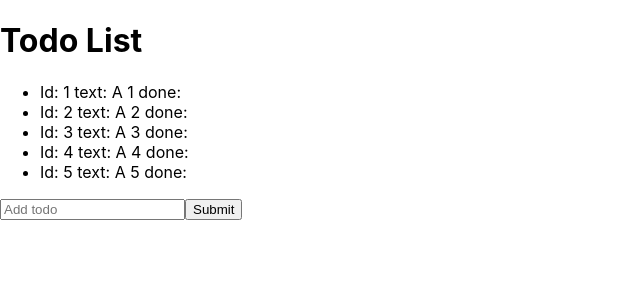
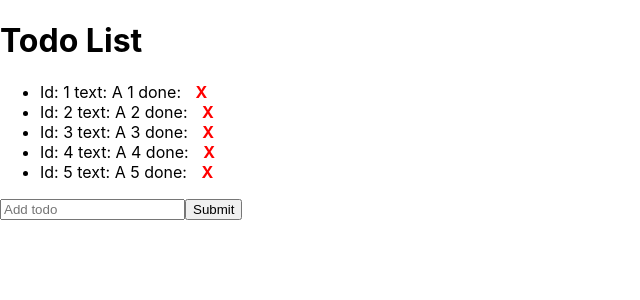
Before and after one commit to Pobx/todo-reactjs, a React (Create React App) app: page / in a window 1280 px wide. Shown: the top 300 px of the page, without its empty margins (0-640 px from the left). Built offline with nearby package versions, Linux system fonts and the light colour scheme.

Commit message:
add filter after confirmed is true

```diff
--- /dev/null
+++ b/src/DeleteTodo.js
@@ -0,0 +1,24 @@
+function DeleteTodo({ todo, setTodos }) {
+  function handleDeleteTodo() {
+    const confirmed = window.confirm("Do you want to delete this ?");
+    if (confirmed) {
+      setTodos((prevTodos) => prevTodos.filter((item) => item.id !== todo.id));
+    }
+  }
+
+  return (
+    <span
+      role="button"
+      onClick={handleDeleteTodo}
+      style={{
+        color: "red",
+        fontWeight: "bold",
+        marginLeft: 10,
+      }}
+    >
+      X
+    </span>
+  );
+}
+
+export default DeleteTodo;
--- a/src/TodoList.js
+++ b/src/TodoList.js
@@ -1,6 +1,10 @@
+import DeleteTodo from "./DeleteTodo";
+
 function TodoList({ todos, setTodos }) {
   function handleToggleTodo(todo) {
-    const updatedtods = todos.map((item) => item.id === todo.id? {...item, done: !item.done} : item);
+    const updatedtods = todos.map((item) =>
+      item.id === todo.id ? { ...item, done: !item.done } : item
+    );
     setTodos(updatedtods);
   }
 
@@ -15,6 +19,7 @@ function TodoList({ todos, setTodos }) {
           }}
         >
           Id: {todo.id} text: {todo.text} done: {todo.done}
+          <DeleteTodo todo={todo} setTodos={setTodos} />
         </li>
       ))}
     </ul>
```
